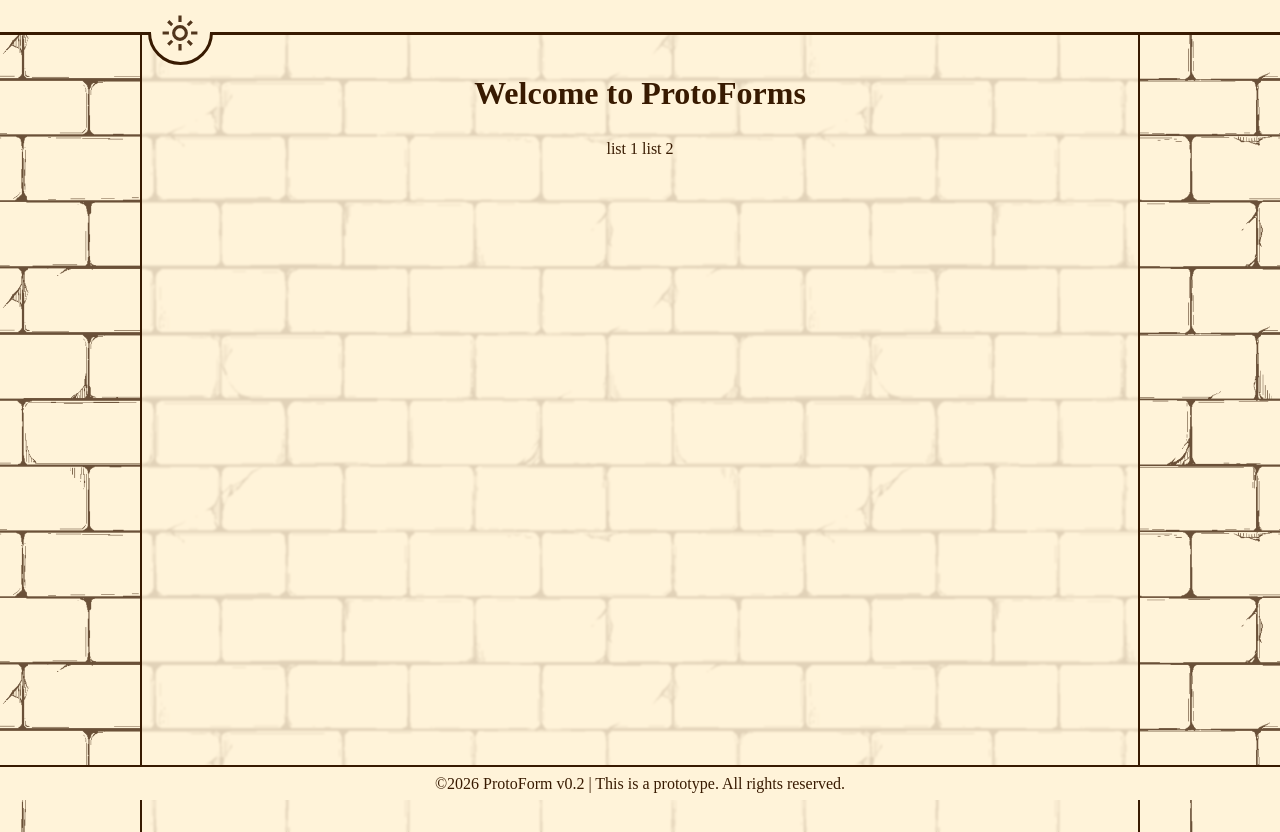
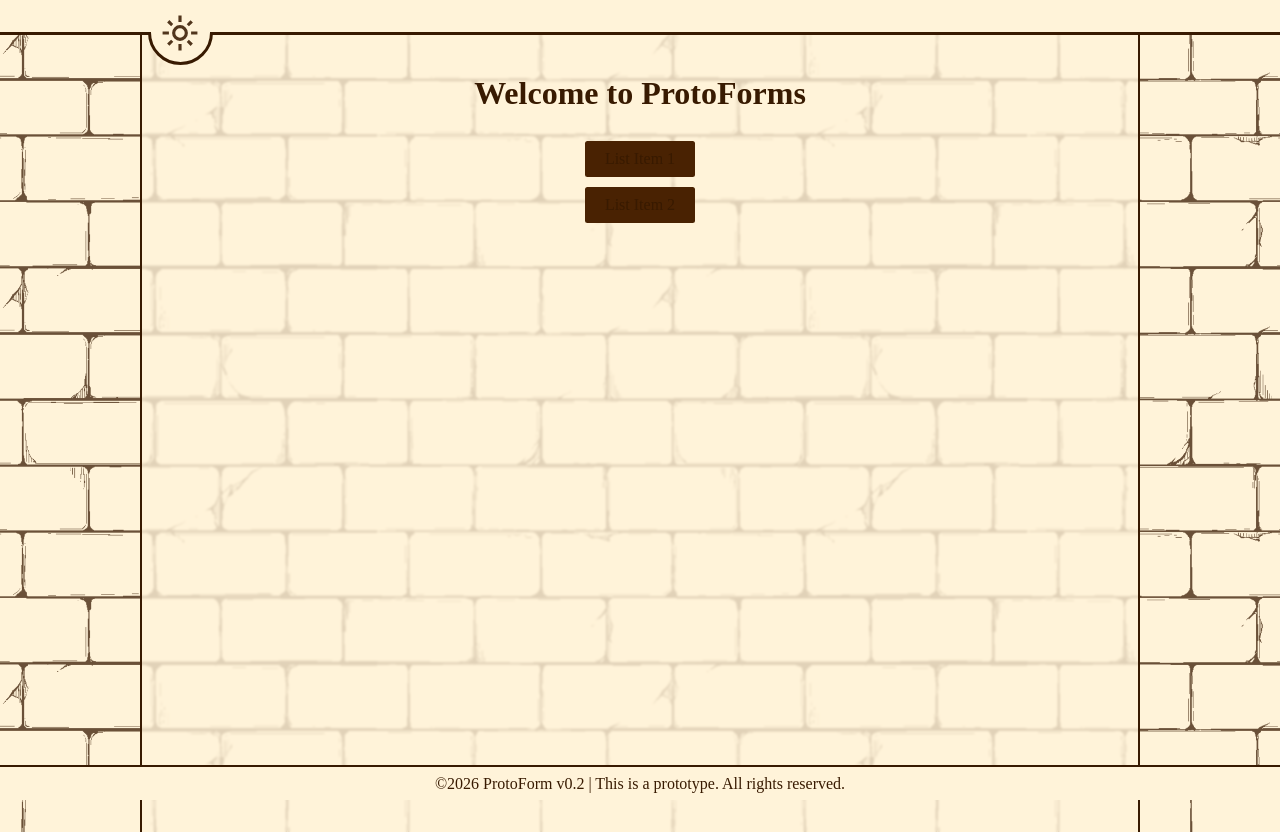
Before and after one commit to ReeveWorks/Prototype2-CommissionForm, a React (Vite) app in the folder ProtoForms/: page / in a window 1280 px wide. Built offline with nearby package versions, Linux system fonts and the light colour scheme.

Commit message:
v0.2 List Page | Day 3
- Styling List Theme
 - Individual items styling

```diff
--- a/ProtoForms/src/modals/template/list/list_temp.css
+++ b/ProtoForms/src/modals/template/list/list_temp.css
@@ -1,4 +1,16 @@
 .listT{
-    color: var(--text-color);
     align-items: center;
 }
+
+.listT--item{
+    display: flex;
+    flex-direction: row;
+    align-items: center;
+    justify-content: space-between;
+
+    padding: 10px 20px;
+    margin-bottom: 10px;
+
+    border-radius: 2.5px;
+    background-color: var(--color-bg-secondary);
+}
--- a/ProtoForms/src/modals/template/list/list_temp.jsx
+++ b/ProtoForms/src/modals/template/list/list_temp.jsx
@@ -7,9 +7,9 @@ import { useEffect, useState } from 'react'
 function ListT() {
 
   return (
-    <div className='listT'>
-        list 1
-        list 2
+    <div className='listT txt-unselectable'>
+        <div className='listT--item'>List Item 1</div>
+        <div className='listT--item'>List Item 2</div>
     </div>
   )
 }
--- a/ProtoForms/src/pages/home/home.jsx
+++ b/ProtoForms/src/pages/home/home.jsx
@@ -12,7 +12,7 @@ function Home() {
   return (
     <div className='home'>
       <div className='home--backdrop'></div>
-      <div className='home--content'>
+      <div className='home--content txt-unselectable'>
         <h1>Welcome to ProtoForms</h1>
         <br></br>
         <br></br>
```
